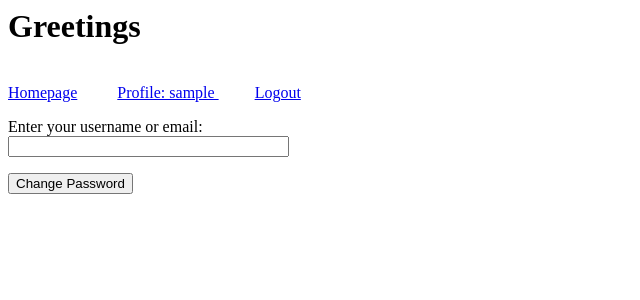
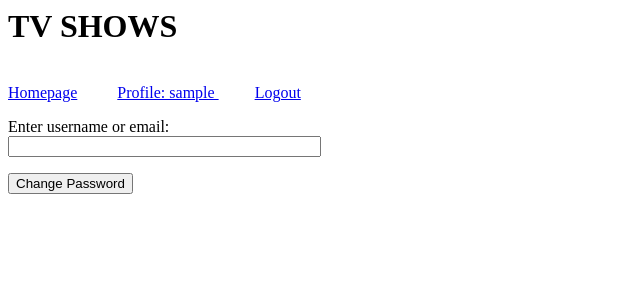
Before and after one commit to kutayeroglu/flask-web-application, a Flask app: page /reset in a window 1280 px wide. Shown: the top 300 px of the page, without its empty margins (0-640 px from the left). Run offline with Flask 2, Linux system fonts and the light colour scheme; the visitor is signed in with stand-in values (Sample User, id 1); data comes from the database, SQL or seed files in the repository.

```diff
--- a/application/forms.py
+++ b/application/forms.py
@@ -30,7 +30,7 @@ class SignupForm(FlaskForm):
             raise ValidationError('There is an existing account with the specified mail address.')
 
 class PasswordResetForm(FlaskForm):
-    userinf = StringField('Enter your username or email:', validators =[DataRequired()])
+    userinf = StringField('Enter username or email:', validators =[DataRequired()])
     submit = SubmitField('Change Password')
     #reset_by shows what the user is using to reset their password. Its value is either 'username' or 'email'
     reset_by = ''
--- a/application/templates/base.html
+++ b/application/templates/base.html
@@ -7,7 +7,7 @@
 		{% endif %}
 	</head>
 	<body>
-		<div> <h1> Greetings </h1>  <br>
+		<div> <h1> TV SHOWS </h1>  <br>
 			<a href="{{ url_for('index') }}">Homepage</a> &emsp;&emsp;
 			{% if current_user.is_anonymous %}
 			<a href="{{ url_for('login') }}">Login</a> &emsp;&emsp;
--- a/application/templates/password_reset.html
+++ b/application/templates/password_reset.html
@@ -5,8 +5,8 @@
 		{{ form.hidden_tag() }}
 		<p>
 			{{ form.userinf.label }} <br>
-			{{ form.userinf(size=32) }}
+			{{ form.userinf(size=36) }}
 		</p>
-		<p> {{ form.submit()}} </p>
+		<p> {{ form.submit }} </p>
 	</form>
 {% endblock%}
```
Also changed, not shown: 1 other file.
